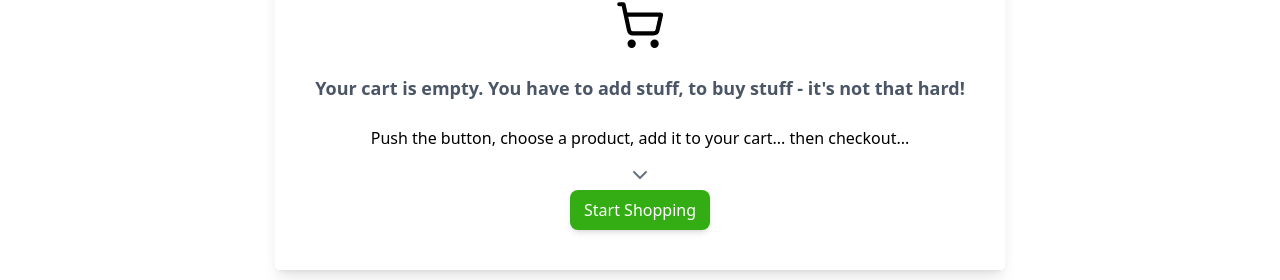
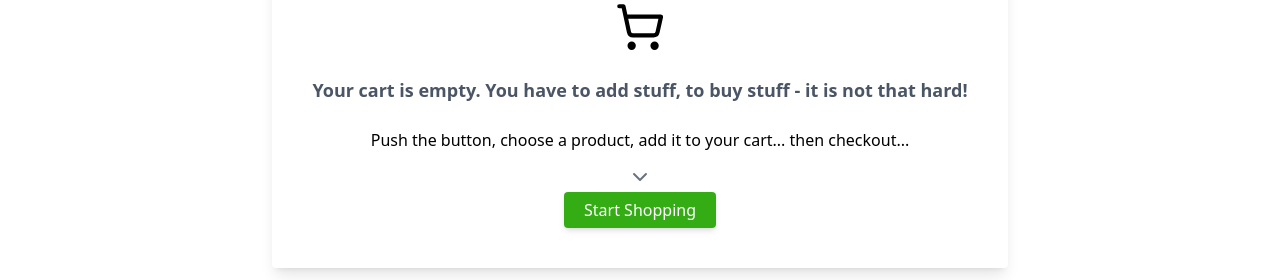
Before and after one commit to Vickabu/ca-js-frameworks, a React (Vite) app: page /checkout in a window 1280 px wide. Shown: the part 445-725 px from the top of the page. Built offline with nearby package versions, Linux system fonts and the light colour scheme.

Commit message:
Button component and css file clean up
Changed styles for primary and secondary button to be more reusable. Changed cartItem to use new button component and added styles.
Remove unused css styles
Removed srite problem from checkoutePage

```diff
--- a/src/components/Button.jsx
+++ b/src/components/Button.jsx
@@ -1,11 +1,11 @@
 import PropTypes from "prop-types";
 
-function Button({ text, onClick, type = "button", variant = "primary", className = "" }) {
-    const baseStyles = "border-2 rounded-lg px-3 py-1.5 text-base font-medium font-inherit transition-all duration-300 cursor-pointer focus:outline-none bg-[#34ad15] text-white border-transparent shadow-md hover:bg-[#2b8e12] hover:border-[#2b8e12] hover:scale-105 focus:border-white focus:shadow-[0_0_8px_rgba(52,173,21,0.8)]";
+function Button({ text, onClick, type = "button", variant = "primary", className = "", icon}) {
+    const baseStyles = "rounded text-base font-medium font-inherit transition duration-100 cursor-pointer shadow-md hover:scale-101";
 
     const variantStyles = {
-        primary: "",
-        secondary: "w-full"
+        primary: "bg-[#34ad15] hover:bg-[#2b8e12] px-5 py-1.5 text-white",
+        secondary: ""
     };
 
     return (
@@ -15,6 +15,7 @@ function Button({ text, onClick, type = "button", variant = "primary", className
             className={`${baseStyles} ${variantStyles[variant]} ${className}`}
         >
             {text}
+            {icon}
         </button>
     );
 }
@@ -25,6 +26,7 @@ Button.propTypes = {
     type: PropTypes.string,
     variant: PropTypes.oneOf(["primary", "secondary"]),
     className: PropTypes.string,
+    icon: PropTypes.element,
 };
 
 export default Button;
--- a/src/components/CartItem.jsx
+++ b/src/components/CartItem.jsx
@@ -1,5 +1,6 @@
 import PropTypes from "prop-types";
 import { Trash2, Plus, Minus } from "lucide-react";
+import Button from "./Button";
 
 
 export default function CartItem({ item, handleQuantityChange, handleRemoveFromCart }) {
@@ -22,21 +23,29 @@ export default function CartItem({ item, handleQuantityChange, handleRemoveFromC
 
       <div className="flex items-center">
         {item.quantity > 1 && (
-          <button
-            onClick={() => handleQuantityChange(item.id, item.quantity - 1)}
-          >
-            <Minus size={16} />
-          </button>
+           <Button
+           onClick={() => handleQuantityChange(item.id, item.quantity - 1)}
+           variant="secondary"
+           className="p-1 bg-gray-100 hover:bg-red-400"
+           icon={<Minus size={16} />}
+         />
         )}
         <span className="px-4">{item.quantity}</span>
-        <button onClick={() => handleQuantityChange(item.id, item.quantity + 1)}>
-          <Plus size={16} />
-        </button>
+
+        <Button
+           onClick={() => handleQuantityChange(item.id, item.quantity + 1)}
+           variant="secondary"
+           className="p-1 bg-gray-100 hover:bg-green-400"
+           icon={<Plus size={16} />}
+         />
       </div>
 
-      <button onClick={() => handleRemoveFromCart(item.id)}>
-        <Trash2 size={20} />
-      </button>
+      <Button
+           onClick={() => handleRemoveFromCart(item.id)}
+           variant="secondary"
+           className="p-1 text-black bg-gray-100 hover:bg-red-500"
+           icon={<Trash2 size={20} />}
+         />
     </div>
   );
 }
--- a/src/index.css
+++ b/src/index.css
@@ -4,12 +4,6 @@
   font-family: system-ui, Avenir, Helvetica, Arial, sans-serif;
   line-height: 1.5;
   font-weight: 400;
-
-  /* color-scheme: light dark; */
-  /* color: rgba(255, 255, 255, 0.87); */
-  /* background-color: #242424; */
-  /* background-color: white; */
-
   font-synthesis: none;
   text-rendering: optimizeLegibility;
   -webkit-font-smoothing: antialiased;
@@ -22,15 +16,13 @@ a {
   text-decoration: inherit;
 }
 a:hover {
-  color: #4f4f4f;
+  text-decoration: underline;
 }
 
 body {
   margin: 0;
   display: flex;
   flex-direction: column;
-  /* place-items: center; */
-  /* min-width: 320px; */
   min-height: 100vh;
 }
 
@@ -38,36 +30,3 @@ main {
   display: flex;
   justify-content: center;
 }
-
-
-/* h1 {
-  font-size: 3.2em;
-  line-height: 1.1;
-} */
-
-/* button {
-  border-radius: 8px;
-  border: 2px solid transparent;
-  padding: 0.75em 1.5em;
-  font-size: 1.1em;
-  font-weight: 600;
-  font-family: inherit;
-  background-color: #34ad15;
-  color: white;
-  cursor: pointer;
-  transition: all 0.3s ease-in-out;
-  box-shadow: 0px 4px 6px rgba(0, 0, 0, 0.1);
-}
-
-button:hover {
-  background-color: #2b8e12;
-  border-color: #2b8e12;
-  transform: scale(1.05);
-}
-
-button:focus,
-button:focus-visible {
-  outline: none;
-  border-color: #ffffff;
-  box-shadow: 0 0 8px rgba(52, 173, 21, 0.8);
-} */
--- a/src/pages/CheckoutPage.jsx
+++ b/src/pages/CheckoutPage.jsx
@@ -59,7 +59,7 @@ export default function CheckoutPage() {
         <div className="w-full text-center p-10 shadow-lg rounded align-center my-auto">
           <ShoppingCart size={50} className="mx-auto mb-4" />
           <p className="text-gray-600 text-lg font-semibold my-6">
-            Your cart is empty. You have to add stuff, to buy stuff - it's not that hard!
+            Your cart is empty. You have to add stuff, to buy stuff - it is not that hard!
           </p>
           <p className="mb-4">Push the button, choose a product, add it to your cart... then checkout...</p>
           <ChevronDown size={24} className="text-gray-500 animate-bounce mx-auto" />
```
